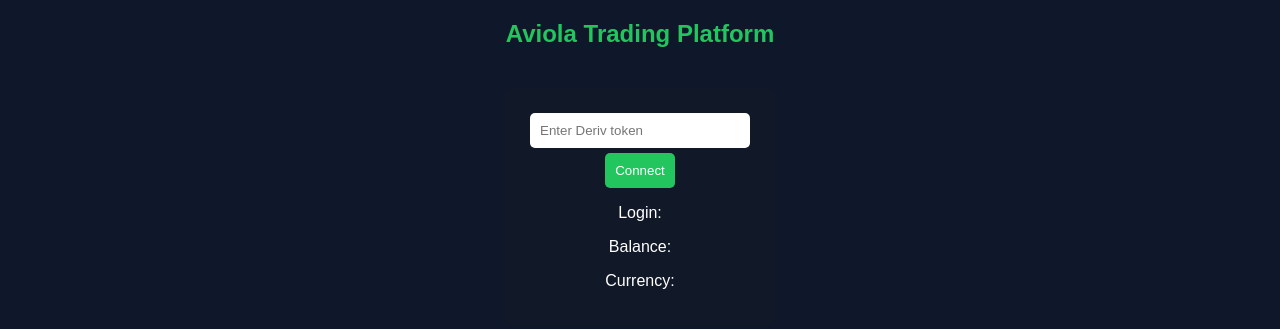
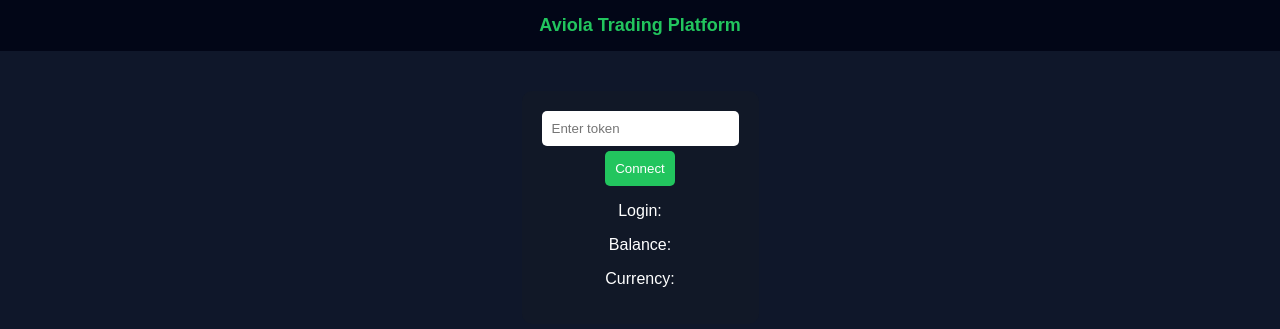
Before and after one commit to Aviola254/Aviola-trading-demo, a plain HTML site: page index.html in a window 1280 px wide. Drawn offline with Linux system fonts and the light colour scheme.

Commit message:
Update index.html

```diff
--- a/index.html
+++ b/index.html
@@ -1,52 +1,59 @@
 <!DOCTYPE html>
 <html>
 <head>
-  <title>Aviola Trading Platform</title>
+<title>Aviola Platform</title>
 
 <style>
 
 body {
+  margin: 0;
+  font-family: Arial;
   background-color: #0f172a;
   color: white;
-  font-family: Arial;
-  text-align: center;
 }
 
-h2 {
+/* NAVBAR */
+
+.navbar {
+  background: #020617;
+  padding: 15px;
+  font-size: 18px;
   color: #22c55e;
+  text-align: center;
+  font-weight: bold;
+}
+
+/* MAIN BOX */
+
+.container {
+  text-align: center;
+  margin-top: 40px;
 }
 
 .box {
-  background-color: #111827;
+  background: #111827;
+  display: inline-block;
   padding: 20px;
-  margin: 20px;
   border-radius: 10px;
-  display: inline-block;
 }
 
 input {
   padding: 10px;
   border-radius: 5px;
   border: none;
-  margin: 5px;
-  width: 200px;
 }
 
 button {
   padding: 10px;
-  background-color: #22c55e;
+  background: #22c55e;
   border: none;
   color: white;
   border-radius: 5px;
-  cursor: pointer;
+  margin-top: 5px;
 }
 
 button:hover {
-  background-color: #16a34a;
-}
-
-.data {
-  margin-top: 10px;
+  background: #16a34a;
 }
 
 </style>
@@ -54,18 +61,22 @@
 </head>
 <body>
 
-<h2>Aviola Trading Platform</h2>
+<div class="navbar">
+Aviola Trading Platform
+</div>
+
+<div class="container">
 
 <div class="box">
 
-<input id="token" placeholder="Enter Deriv token">
+<input id="token" placeholder="Enter token">
 <br>
 <button onclick="connect()">Connect</button>
 
-<div class="data">
 <p>Login: <span id="login"></span></p>
 <p>Balance: <span id="balance"></span></p>
 <p>Currency: <span id="currency"></span></p>
+
 </div>
 
 </div>
@@ -108,12 +119,6 @@
 
 };
 
-ws.onerror = function () {
-
-alert("Connection error");
-
-};
-
 }
 
 </script>
```
